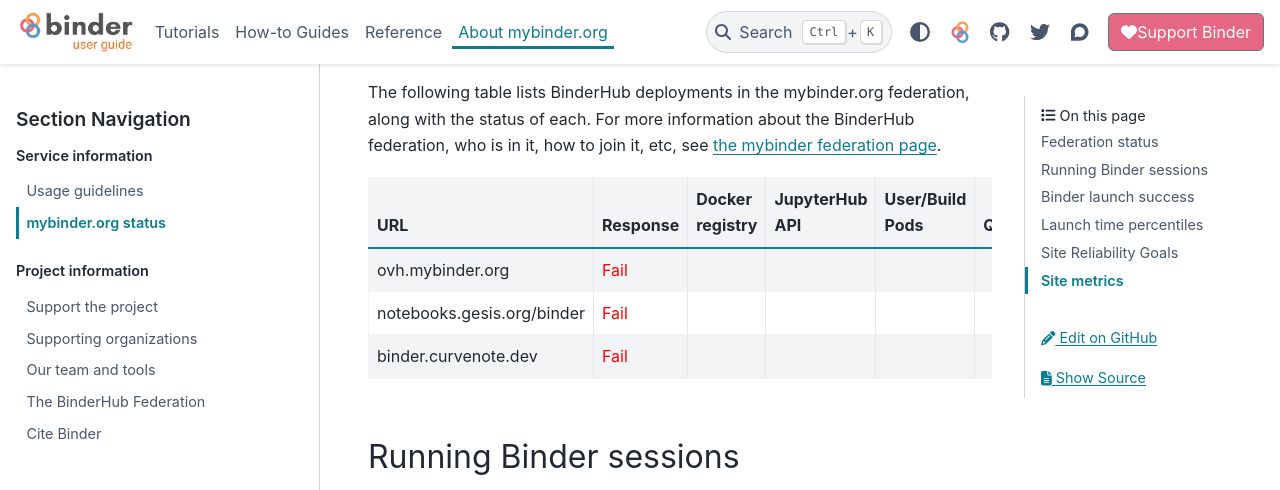
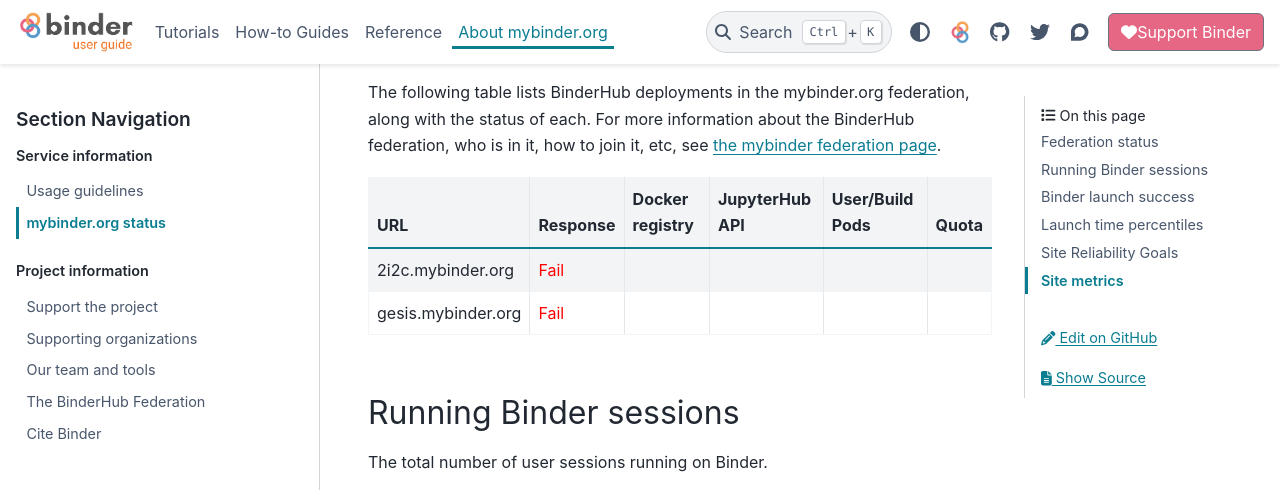
Before and after one commit to jupyterhub/mybinder.org-user-guide, a Sphinx documentation site: the page built from doc/about/status.rst, in a window 1280 px wide and 900 px high, scrolled down 443 px, cut to the strip 0-490 px from the top of the window. Built offline with Sphinx 7.4.7 and the PyData theme 0.15.4, drawn with Linux system fonts in a browser that asks for light colours; pages that are not in the unit, such as notebooks, are missing from menus.

Commit message:
Update list in Federation status

```diff
--- a/doc/_static/status.js
+++ b/doc/_static/status.js
@@ -1,9 +1,8 @@
 // in sync with list in status.rst
 // fixme: can this come from one source?
 var fedUrls = [
-  'https://ovh.mybinder.org',
-  'https://notebooks.gesis.org/binder',
-  'https://binder.curvenote.dev',
+  'https://2i2c.mybinder.org',
+  'https://gesis.mybinder.org',
 ];
 
 // Use a dictionary to store the rows that should be updated
--- a/doc/about/status.rst
+++ b/doc/about/status.rst
@@ -25,9 +25,8 @@
 ==========================  ========  ===============  ==============  =============== =====
   URL                       Response  Docker registry  JupyterHub API  User/Build Pods Quota
 ==========================  ========  ===============  ==============  =============== =====
-ovh.mybinder.org
-notebooks.gesis.org/binder
-binder.curvenote.dev
+2i2c.mybinder.org
+gesis.mybinder.org
 ==========================  ========  ===============  ==============  =============== =====
 
 .. raw:: html
```
